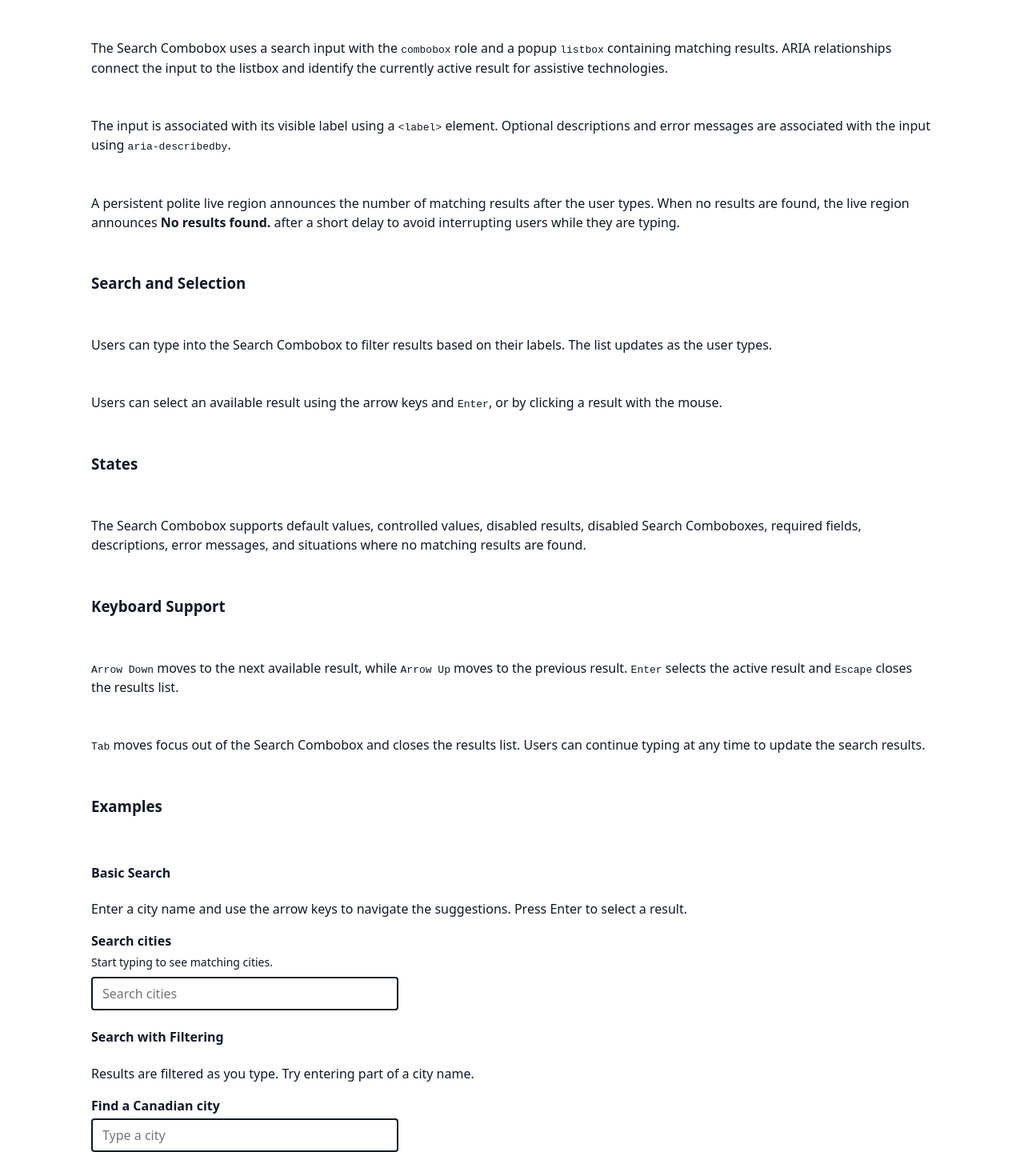
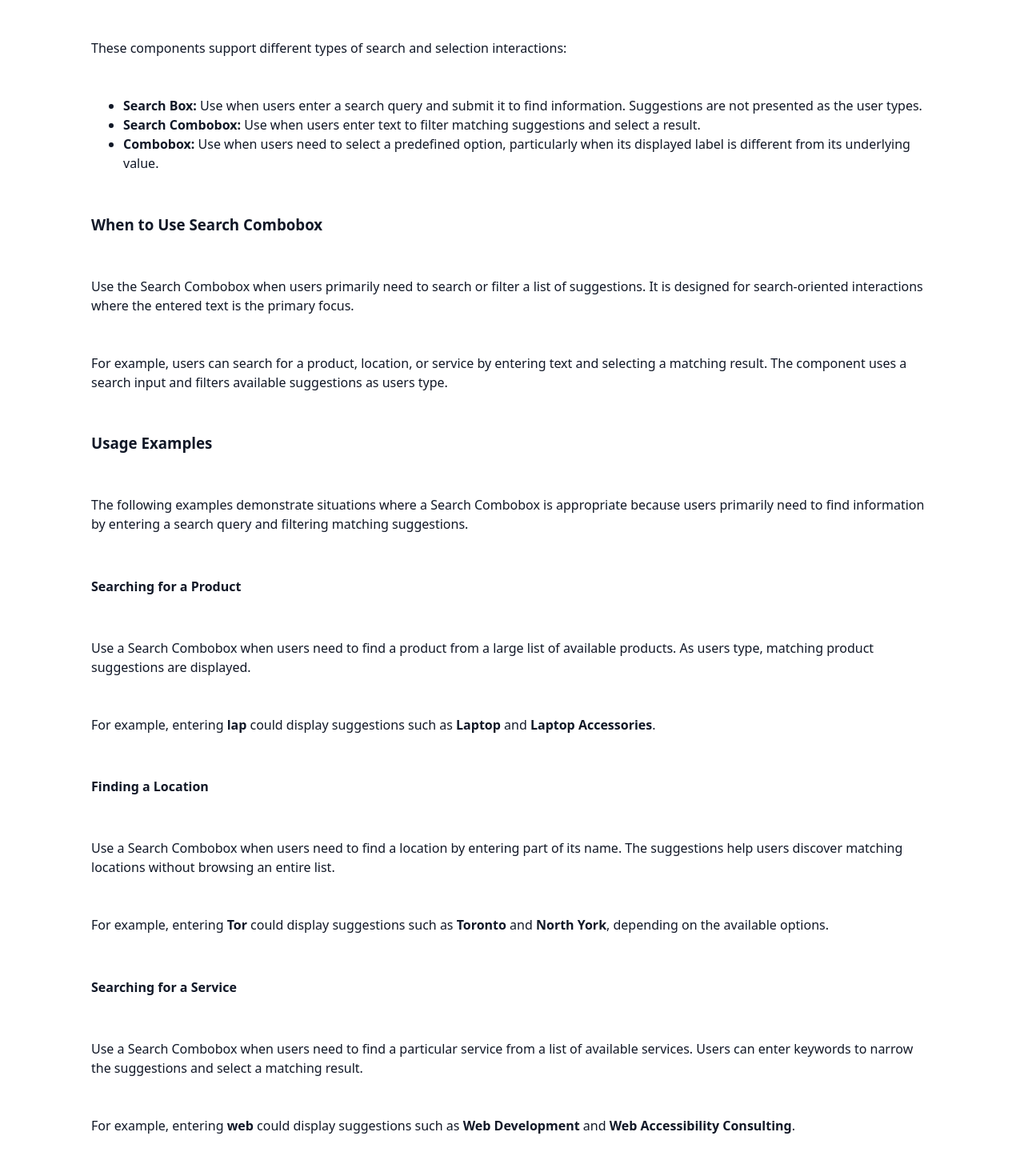
Before and after one commit to rpcorr/accessible-templates, a React (Vite) app: page /form-controls/search-combobox in a window 1280 px wide. Shown: the part 440-1905 px from the top of the page at 80% size. Built offline with nearby package versions, Linux system fonts and the light colour scheme.

Commit message:
docs(search): update Search Box, Combobox, and Search Combobox pages

```diff
--- a/src/pages/FormControls/ComboboxPage.tsx
+++ b/src/pages/FormControls/ComboboxPage.tsx
@@ -21,8 +21,91 @@ export function ComboboxPage() {
           An accessible combobox component that allows users to type into an
           input to filter a list of available options. Users can navigate and
           select suggestions using the keyboard or mouse. The component also
-          supports optional inline autocomplete, which suggests matching option
-          labels as the user types.
+          supports optional inline autocomplete, which displays the remaining
+          text of a matching option label as the user types.
+        </p>
+
+        <h3>Choosing the Right Component</h3>
+
+        <p>
+          These components support different types of search and selection
+          interactions:
+        </p>
+
+        <ul>
+          <li>
+            <strong>Search Box:</strong> Use when users enter a search query and
+            submit it to find information. Suggestions are not presented as the
+            user types.
+          </li>
+          <li>
+            <strong>Search Combobox:</strong> Use when users enter text to
+            filter matching suggestions and select a result.
+          </li>
+          <li>
+            <strong>Combobox:</strong> Use when users need to select a
+            predefined option, particularly when its displayed label is
+            different from its underlying value.
+          </li>
+        </ul>
+
+        <h3>When to Use Combobox</h3>
+
+        <p>
+          Use the Combobox when users need to select a specific option from a
+          list, particularly when each option has a separate underlying value
+          and display label. The component maintains the selected value
+          independently from the text displayed in the input.
+        </p>
+
+        <p>
+          For example, selecting a province can display <strong>Ontario</strong>{' '}
+          in the input while storing <code>ON</code> as the selected value. This
+          makes the component suitable for forms where a specific option must be
+          selected rather than simply entering search text.
+        </p>
+
+        <h3>Usage Examples</h3>
+
+        <p>
+          The following examples demonstrate situations where a Combobox is
+          appropriate because users need to select a specific option with a
+          distinct underlying value and display label.
+        </p>
+
+        <h4>Selecting a Province or Territory</h4>
+
+        <p>
+          Use a Combobox when users need to select a province or territory from
+          a predefined list. The selected option can display its full name while
+          storing its abbreviation as the underlying value.
+        </p>
+
+        <p>
+          For example, selecting <strong>Ontario</strong> displays the province
+          name while storing <code>ON</code> as the selected value.
+        </p>
+
+        <h4>Selecting a Department</h4>
+
+        <p>
+          Use a Combobox when users must select a department from a list of
+          available choices. The component maintains the selected department's
+          underlying value separately from its displayed label.
+        </p>
+
+        <p>
+          For example, selecting <strong>Human Resources</strong> can store{' '}
+          <code>HR</code> as the selected value.
+        </p>
+
+        <h4>Choosing a Category</h4>
+
+        <p>
+          Use a Combobox when a form requires users to select a specific
+          category, such as a product category or service type. Optional inline
+          autocomplete can help users complete matching option labels as they
+          type.
         </p>
 
         <h3>Accessibility</h3>
@@ -71,8 +154,8 @@ export function ComboboxPage() {
           Inline autocomplete is an optional enhancement enabled through the{' '}
           <code>inlineCompletion</code> prop. As users type, the component
           suggests the remainder of the first matching option label directly in
-          the input. The suggested text is highlighted to distinguish it from
-          the text entered by the user.
+          the input. The suggested completion is visually distinguished to
+          distinguish it from the text entered by the user.
         </p>
 
         <p>
@@ -86,7 +169,9 @@ export function ComboboxPage() {
         <p>
           The Combobox supports default values, controlled values, disabled
           options, disabled Comboboxes, required fields, descriptions, and
-          situations where no matching options are found.
+          situations where no matching options are found. When a field is
+          required, users must select an available option rather than simply
+          entering text.
         </p>
 
         <h3>Keyboard Support</h3>
--- a/src/pages/FormControls/SearchBoxPage.tsx
+++ b/src/pages/FormControls/SearchBoxPage.tsx
@@ -17,22 +17,81 @@ export function SearchBoxPage() {
       <main className="stack">
         <p>
           An accessible search field that allows users to enter a search query
-          and submit it for processing.
+          and submit it to find information.
+        </p>
+
+        <h3>Choosing the Right Component</h3>
+
+        <p>
+          These components support different types of search and selection
+          interactions:
+        </p>
+
+        <ul>
+          <li>
+            <strong>Search Box:</strong> Use when users enter a search query and
+            submit it to find information. Suggestions are not presented as the
+            user types.
+          </li>
+          <li>
+            <strong>Search Combobox:</strong> Use when users enter text to
+            filter matching suggestions and select a result.
+          </li>
+          <li>
+            <strong>Combobox:</strong> Use when users need to select a
+            predefined option, particularly when its displayed label is
+            different from its underlying value.
+          </li>
+        </ul>
+
+        <h3>When to Use</h3>
+
+        <p>
+          Use a Search Box when users need to enter a search query and submit it
+          to find information, rather than select an option from a predefined
+          list or choose from suggestions while typing.
+        </p>
+
+        <h4>Searching a Website</h4>
+
+        <p>
+          Use a Search Box when users need to search website content, such as
+          articles, news, documentation, or resources. Users enter keywords and
+          submit their query to view matching results.
+        </p>
+
+        <h4>Searching a Knowledge Base</h4>
+
+        <p>
+          Use a Search Box when users need to find information in a collection
+          of help articles, frequently asked questions, or support
+          documentation.
+        </p>
+
+        <h4>Searching Products or Services</h4>
+
+        <p>
+          Use a Search Box when users can enter their own search terms to find
+          products or services without needing to select from suggestions while
+          typing.
         </p>
 
         <h3>Accessibility</h3>
+
         <p>
           The Search Box uses a native <code>input</code> with{' '}
           <code>type="search"</code> and is contained within a{' '}
           <code>search</code> landmark. The input is associated with its visible
           label using a <code>&lt;label&gt;</code> element.
         </p>
+
         <p>
           Optional descriptions and error messages are associated with the input
           using <code>aria-describedby</code>. When an error is present, the
           input also uses <code>aria-invalid</code> to communicate its invalid
           state to assistive technologies.
         </p>
+
         <p>
           The Search Box supports an optional search icon, including an icon
           positioned inside the input. The icon is decorative and hidden from
@@ -40,10 +99,12 @@ export function SearchBoxPage() {
         </p>
 
         <h3>Search</h3>
+
         <p>
           Users can enter a search query and submit it using the Search button
           or by pressing <kbd>Enter</kbd> while the input has focus.
         </p>
+
         <p>
           The <code>onChange</code> callback provides the current input value,
           while the <code>onSearch</code> callback provides the submitted search
@@ -51,6 +112,7 @@ export function SearchBoxPage() {
         </p>
 
         <h3>States</h3>
+
         <p>
           The Search Box supports default values, controlled values, required
           fields, descriptions, error messages, disabled fields, and read-only
@@ -59,11 +121,13 @@ export function SearchBoxPage() {
         </p>
 
         <h3>Keyboard Support</h3>
+
         <p>
           Users can type a search query normally and press <kbd>Enter</kbd> to
           submit the search. <kbd>Tab</kbd> moves focus between the search input
           and Search button and continues to the next focusable element.
         </p>
+
         <p>
           When the expanding search option is enabled, the search field expands
           when the input or search button receives focus. Keyboard focus remains
@@ -71,6 +135,7 @@ export function SearchBoxPage() {
         </p>
 
         <h3>Examples</h3>
+
         <SearchBoxExamples />
       </main>
     </PageLayout>
--- a/src/pages/FormControls/SearchComboboxPage.tsx
+++ b/src/pages/FormControls/SearchComboboxPage.tsx
@@ -8,69 +8,174 @@ export function SearchComboboxPage() {
       title="Search Combobox"
       breadcrumbs={
         <>
-          {' '}
-          <BreadcrumbItem href="/">Home</BreadcrumbItem>{' '}
-          <BreadcrumbItem href="/components">Components</BreadcrumbItem>{' '}
+          <BreadcrumbItem href="/">Home</BreadcrumbItem>
+          <BreadcrumbItem href="/components">Components</BreadcrumbItem>
           <BreadcrumbItem current>Search Combobox</BreadcrumbItem>
         </>
       }
     >
-      {' '}
       <main className="stack">
-        {' '}
         <p>
           An accessible search combobox that allows users to enter a search
-          query and filter a list of matching suggestions. Users can select a
-          result using the keyboard or mouse.{' '}
+          query to filter a list of matching suggestions. Users can navigate the
+          results and select an available option using the keyboard or mouse.
         </p>
+
+        <h3>Choosing the Right Component</h3>
+
+        <p>
+          These components support different types of search and selection
+          interactions:
+        </p>
+
+        <ul>
+          <li>
+            <strong>Search Box:</strong> Use when users enter a search query and
+            submit it to find information. Suggestions are not presented as the
+            user types.
+          </li>
+          <li>
+            <strong>Search Combobox:</strong> Use when users enter text to
+            filter matching suggestions and select a result.
+          </li>
+          <li>
+            <strong>Combobox:</strong> Use when users need to select a
+            predefined option, particularly when its displayed label is
+            different from its underlying value.
+          </li>
+        </ul>
+
+        <h3>When to Use Search Combobox</h3>
+
+        <p>
+          Use the Search Combobox when users primarily need to search or filter
+          a list of suggestions. It is designed for search-oriented interactions
+          where the entered text is the primary focus.
+        </p>
+
+        <p>
+          For example, users can search for a product, location, or service by
+          entering text and selecting a matching result. The component uses a
+          search input and filters available suggestions as users type.
+        </p>
+
+        <h3>Usage Examples</h3>
+
+        <p>
+          The following examples demonstrate situations where a Search Combobox
+          is appropriate because users primarily need to find information by
+          entering a search query and filtering matching suggestions.
+        </p>
+
+        <h4>Searching for a Product</h4>
+
+        <p>
+          Use a Search Combobox when users need to find a product from a large
+          list of available products. As users type, matching product
+          suggestions are displayed.
+        </p>
+
+        <p>
+          For example, entering <strong>lap</strong> could display suggestions
+          such as <strong>Laptop</strong> and{' '}
+          <strong>Laptop Accessories</strong>.
+        </p>
+
+        <h4>Finding a Location</h4>
+
+        <p>
+          Use a Search Combobox when users need to find a location by entering
+          part of its name. The suggestions help users discover matching
+          locations without browsing an entire list.
+        </p>
+
+        <p>
+          For example, entering <strong>Tor</strong> could display suggestions
+          such as <strong>Toronto</strong> and <strong>North York</strong>,
+          depending on the available options.
+        </p>
+
+        <h4>Searching for a Service</h4>
+
+        <p>
+          Use a Search Combobox when users need to find a particular service
+          from a list of available services. Users can enter keywords to narrow
+          the suggestions and select a matching result.
+        </p>
+
+        <p>
+          For example, entering <strong>web</strong> could display suggestions
+          such as <strong>Web Development</strong> and{' '}
+          <strong>Web Accessibility Consulting</strong>.
+        </p>
+
         <h3>Accessibility</h3>
+
         <p>
           The Search Combobox uses a search input with the <code>combobox</code>{' '}
           role and a popup <code>listbox</code> containing matching results.
           ARIA relationships connect the input to the listbox and identify the
           currently active result for assistive technologies.
         </p>
+
         <p>
           The input is associated with its visible label using a{' '}
           <code>&lt;label&gt;</code> element. Optional descriptions and error
           messages are associated with the input using{' '}
           <code>aria-describedby</code>.
         </p>
+
         <p>
-          A persistent polite live region announces the number of matching
-          results after the user types. When no results are found, the live
-          region announces <strong>No results found.</strong> after a short
-          delay to avoid interrupting users while they are typing.
+          A polite live region announces the number of matching results after a
+          short delay when the user types. When no results are found, the live
+          region announces <strong>No results found.</strong> This delay helps
+          avoid interrupting users while they are typing.
         </p>
+
         <h3>Search and Selection</h3>
+
         <p>
           Users can type into the Search Combobox to filter results based on
           their labels. The list updates as the user types.
         </p>
+
         <p>
           Users can select an available result using the arrow keys and{' '}
           <kbd>Enter</kbd>, or by clicking a result with the mouse.
         </p>
+
         <h3>States</h3>
+
         <p>
           The Search Combobox supports default values, controlled values,
           disabled results, disabled Search Comboboxes, required fields,
           descriptions, error messages, and situations where no matching results
           are found.
         </p>
+
+        <p>
+          When the field is required, the input must contain a value before the
+          form can be submitted. Unlike the Combobox, the Search Combobox does
+          not validate that the entered value corresponds to a selected option.
+        </p>
+
         <h3>Keyboard Support</h3>
+
         <p>
           <kbd>Arrow Down</kbd> moves to the next available result, while{' '}
           <kbd>Arrow Up</kbd> moves to the previous result. <kbd>Enter</kbd>{' '}
           selects the active result and <kbd>Escape</kbd> closes the results
           list.
         </p>
+
         <p>
           <kbd>Tab</kbd> moves focus out of the Search Combobox and closes the
           results list. Users can continue typing at any time to update the
           search results.
         </p>
+
         <h3>Examples</h3>
+
         <SearchComboboxExamples />
       </main>
     </PageLayout>
```
Also changed, not shown: 1 other file (tests, documents, lock files or other folders).
